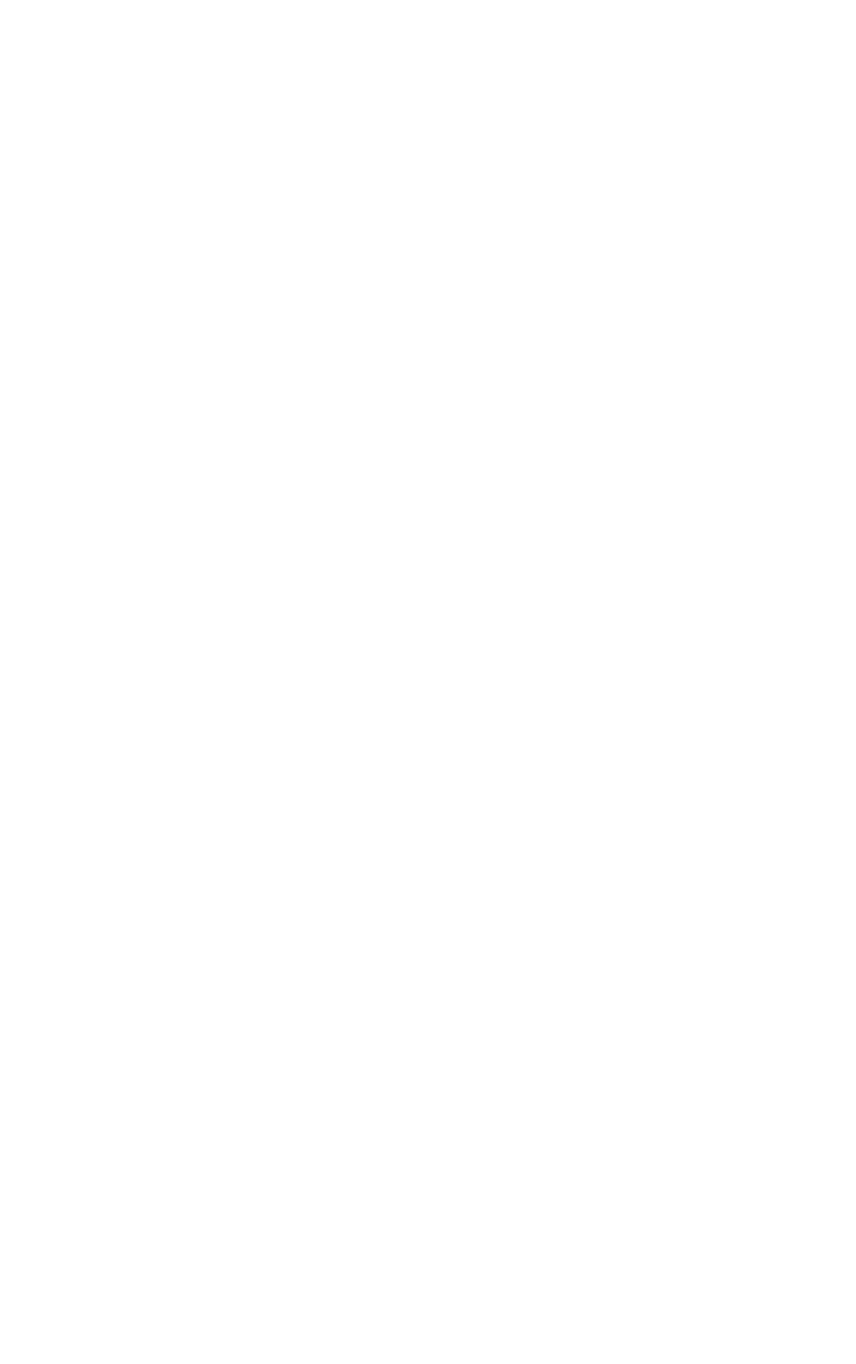
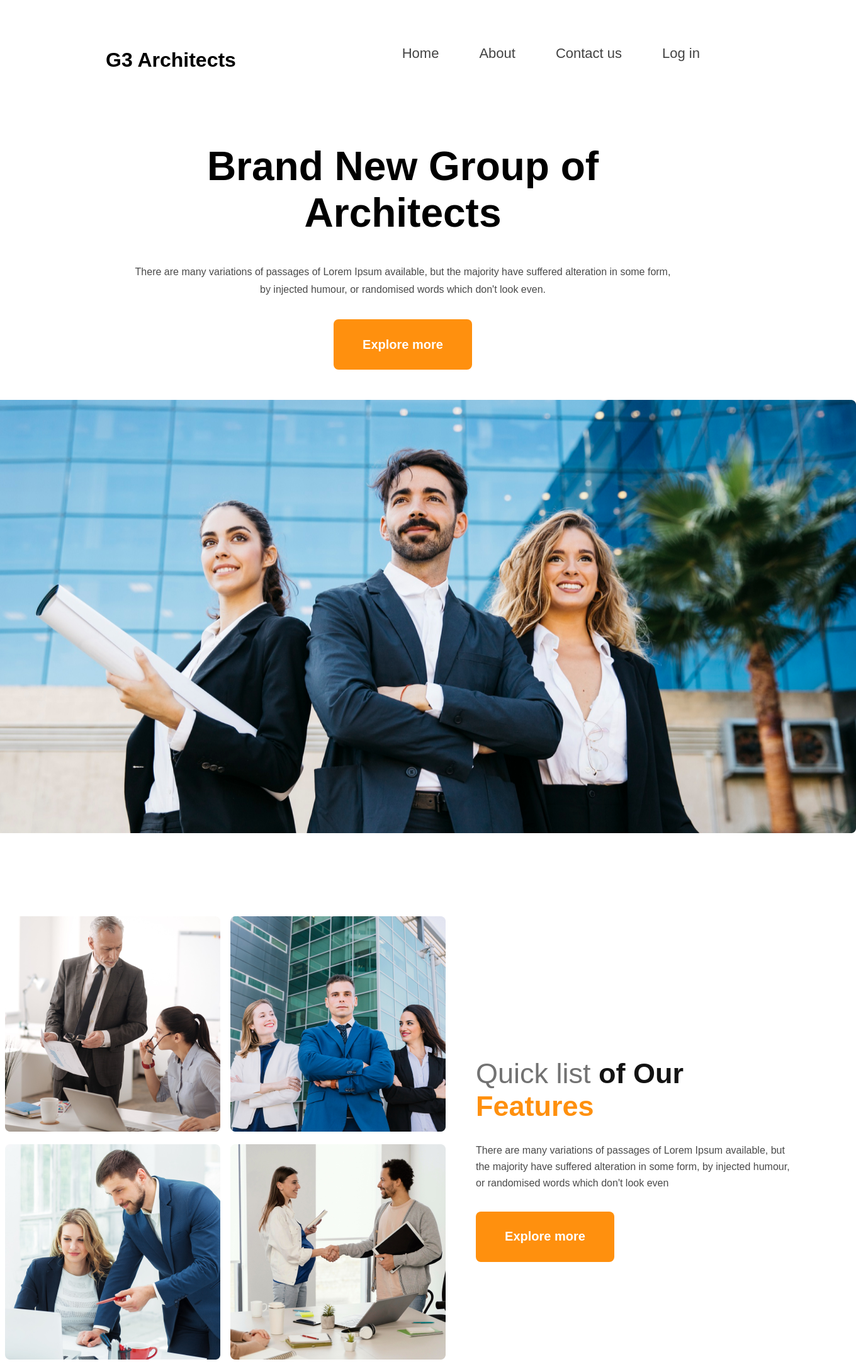
Before and after one commit to saiduli066/architects-g3, a plain HTML site: page index.html in a window 1280 px wide. Shown: the top 2166 px of the page at 63% size, 1360 px wide, since content can reach past the window. Before the commit the page ends 800 px from the top, so only its background shows below. Drawn offline with Linux system fonts and the light colour scheme.

Commit message:
first half done

```diff
--- a/index.html
+++ b/index.html
@@ -6,19 +6,106 @@
   <meta name="viewport" content="width=device-width, initial-scale=1.0">
   <title>G3 Architecture</title>
   <link rel="stylesheet" href="style.css">
-</head>
+  <link rel="stylesheet" href="https://cdnjs.cloudflare.com/ajax/libs/font-awesome/6.2.1/css/all.min.css" />
 <body>
   <!-- --------------header start--------------- -->
-  <header></header>
+  <header class="header">
+
+    <!-- navbar -->
+    <div class="title-nav">
+          <div class="title">
+              <h1>G3 Architects</h1>
+          </div>
+            <nav class="navbar">
+              <ul>
+                <li><a href="#" class="">Home</a></li>
+                <li><a href="#" class="">About</a></li>
+                <li><a href="#" class="">Contact us</a></li>
+                <li><a href="#" class="">Log in</a></li>
+              </ul>
+            </nav>
+    </div>
+  </header>
 <!-- ------------------------header ends---------- -->
 
 
 <!-- -------------main start----------------------------- -->
-  <main></main>
+
+  <main>
+    <!-- Banner and banner text--- -->
+    <div class="banner-section">
+
+        <div class="banner-texts">
+            <h1>Brand New
+              Group of Architects</h1>
+            <p>
+              There are many variations of passages of Lorem Ipsum available, but the majority have suffered alteration in some form, by injected humour, or randomised words which don't look even.
+            </p>
+            <div class="btn">
+              <button>Explore more</button>
+            </div>
+        </div>
+
+        <div class="banner-image">
+          <img src="./images/banner.png" alt="">
+        </div>
+
+
+   </div>
+
+<!-- =============Feature gallery -------========------ -->
+
+   <!-- flex for two divs -->
+
+      <div class="feature-gallery">
+
+              <!-- 4 image grid -->
+             <div class="gallery">
+                  <div class="images"><img src="./images/team1.png" alt=""></div>
+                  <div class="images"><img src="./images/team2.png" alt=""></div>
+                  <div class="images"><img src="./images/team3.png" alt=""></div>
+                  <div class="images"><img src="./images/team4.png" alt=""></div>
+             </div>
+
+
+        <!-- a flex box for gallery texts -->
+              <div class="gallery-texts">
+                   <div class="heading">
+                       <h1>Quick list <strong class="black">of Our</strong> <span class="orange">Features</span></h1>
+                   </div>
+                   <div class="paragraph">
+                    <p>There are many variations of passages of Lorem Ipsum available, but the majority have suffered alteration in some form, by injected humour, or randomised words which don't look even</p>
+                   </div>
+                   <div class="btn">
+                    <button>Explore more</button>
+                   </div>
+
+
+              </div>
+      </div>
+
+  </main>
 <!-- --------------------main end-------------------------- -->
 
   <!----------------------- footer ---------------------------->
-<footer></footer>
+<footer>
+
+
+
+<!-- -*******(unique section)*********-! -->
+
+  <div class="unique-section">
+     <p>Email : info@gmail.com</p>
+     <p>Phone : 012345678910</p>
+  <div class="footer-icon">
+    <p>Stay Connected With Us Via <i class="fa-solid fa-hand-point-right"></i></p>
+    <div><img src="./icons/fb.png" alt=""></div>
+    <div><img src="../icons/twitter.png" alt=""></div>
+    <div><img src="./icons/youtube.png" alt=""></div>
+  </div>
+  </div>
+
+</footer>
   <!-- footer ends -->
 </body>
 </html>
--- a/style.css
+++ b/style.css
@@ -0,0 +1,152 @@
+*{
+  font-family: 'Arial';
+}
+p{
+  color: #424242f4;
+}
+.header{
+  background:#FFFFFF;
+  text-align: center;
+}
+
+/* ---------navbar style----------- */
+
+.title-nav{
+  display: flex;
+  justify-content: space-between;
+  padding: 3em 10em;
+}
+
+.navbar ul{
+  display: flex;
+  gap: 4em;
+}
+.navbar li{
+  list-style: none;
+}
+.navbar a{
+  text-decoration: none;
+  color: #424242;
+  font-weight: 500;
+  font-size: 22px;
+}
+
+/* ----------------------------Banner and banner text--------------- */
+
+
+.banner-section{
+  display: flex;
+  flex-direction: column;
+  gap: 3em;
+  text-align: center;
+  align-items: center;
+}
+
+.banner-texts{
+  width: 54em;
+}
+.banner-texts h1{
+  font-weight: 700;
+  font-size: 64px;
+}
+.banner-texts p{
+  font-weight: 500;
+  font-size: 16px;
+  line-height: 1.8em;
+  color: #424242f4;
+}
+
+.banner-image img{
+  width: 90em;
+  height: 43em;
+}
+
+/* -------banner button---------- */
+
+.btn{
+  margin-top: 2em;
+}
+.btn button{
+  width:11em ;
+  height: 4em;
+  font-weight: 600;
+  font-size: 20px;
+  color: #FFFFFF;
+  background: #FF900E;
+  border-radius: 8px;
+  border: none;
+}
+
+/* .........feature gallery......... */
+
+.feature-gallery{
+  display: flex;
+  gap:3em;
+  margin-top: 8em;
+  align-items: center;
+  justify-content: center;
+}
+
+/* ....gallery image style........ */
+   .gallery{
+    display: grid;
+    grid-template-columns: repeat(2,1fr);
+    gap: 1em;
+    width: 44em;
+   }
+
+/* ....gallery text style ......*/
+.gallery-texts{
+  width: 33em;
+  height: 20em;
+}
+.heading h1{
+  font-weight: 500;
+  font-size: 45px;
+  color: #727272;
+}
+.black{
+  color: #131313;
+  font-weight: 700;
+  font-size: 45px;
+}
+.orange{
+  color: #FF900E;
+  font-weight: 700;
+  font-size: 45px;
+}
+
+.paragraph{
+  font-weight: 400;
+  font-size: 16px;
+  line-height: 26px;
+}
+
+
+
+
+
+
+
+
+
+
+
+
+
+/* *******unique section style ****** */
+
+  .unique-section{
+    display: flex;
+    text-align: center;
+    flex-direction: column;
+
+  }
+  .unique-section p{
+    font-weight: 520;
+    font-size: 18px;
+  }
+  .footer-icon{
+    display: flex;
+    justify-content: center
+}
```
Also changed, not shown: icons/fb.png (added), icons/twitter.png (added), icons/youtube.png (added).
